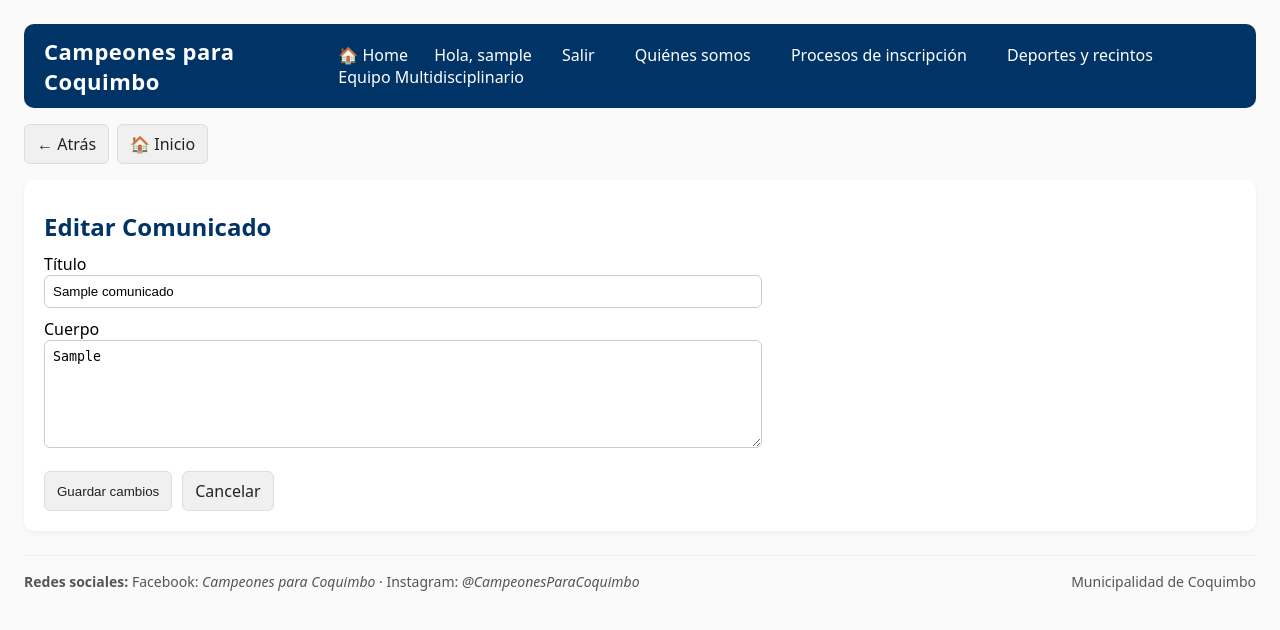
After one commit to carolinaopazo01-byte/proyecto, a Django app: page /comunicados/1/editar/ in a window 1280 px wide. The commit adds this page. Shown: the top 630 px of the page. Run offline with Django 5.2, Linux system fonts and the light colour scheme; a user stored in the database is signed in; tables that the repository leaves empty hold one stand-in row (values such as "Sample post").

Commit message:
Actualización 14 oct (01)

```diff
--- a/applications/core/urls.py
+++ b/applications/core/urls.py
@@ -28,6 +28,8 @@ urlpatterns = [
 
     path("comunicados/", views.comunicados_list, name="comunicados_list"),
     path("comunicados/nuevo/", views.comunicado_create, name="comunicado_create"),
+    path("comunicados/<int:comunicado_id>/editar/", views.comunicado_edit, name="comunicado_edit"),
+    path("comunicados/<int:comunicado_id>/eliminar/", views.comunicado_delete, name="comunicado_delete"),
 
     path("reportes/inasistencias/", views.reporte_inasistencias, name="reporte_inasistencias"),
     path("reportes/asistencia/clase/<int:clase_id>/", views.reporte_asistencia_por_clase, name="reporte_asistencia_por_clase"),
--- a/applications/core/views.py
+++ b/applications/core/views.py
@@ -2,6 +2,9 @@
 from django.http import HttpResponse
 from django.shortcuts import render, redirect
 from django.views.decorators.http import require_http_methods
+from django.shortcuts import get_object_or_404
+from django.contrib import messages
+
 from .forms import CursoForm
 from .models import Comunicado, Curso
 
@@ -142,7 +145,43 @@ def comunicado_create(request):
         return render(request, "core/comunicado_create.html", {"error": "Completa título y cuerpo."})
     return render(request, "core/comunicado_create.html")
 
+# ------- Editar Comunicado -------
+@role_required(Usuario.Tipo.ADMIN, Usuario.Tipo.COORD, Usuario.Tipo.PROF, Usuario.Tipo.PROF_MULT)
+@require_http_methods(["GET", "POST"])
+def comunicado_edit(request, comunicado_id):
+    comunicado = get_object_or_404(Comunicado, id=comunicado_id)
 
+    # Solo el autor o admin/coordinador pueden editar
+    if request.user != comunicado.autor and request.user.tipo_usuario not in [Usuario.Tipo.ADMIN, Usuario.Tipo.COORD]:
+        return HttpResponse("No tienes permisos para editar este comunicado.", status=403)
+
+    if request.method == "POST":
+        titulo = (request.POST.get("titulo") or "").strip()
+        cuerpo = (request.POST.get("cuerpo") or "").strip()
+        if titulo and cuerpo:
+            comunicado.titulo = titulo
+            comunicado.cuerpo = cuerpo
+            comunicado.save()
+            messages.success(request, "Comunicado actualizado correctamente.")
+            return redirect("core:comunicados_list")
+        else:
+            messages.error(request, "Debes completar todos los campos.")
+
+    return render(request, "core/comunicado_edit.html", {"comunicado": comunicado})
+
+# ------- Eliminar Comunicado -------
+@role_required(Usuario.Tipo.ADMIN, Usuario.Tipo.COORD, Usuario.Tipo.PROF, Usuario.Tipo.PROF_MULT)
+@require_http_methods(["POST"])
+def comunicado_delete(request, comunicado_id):
+    comunicado = get_object_or_404(Comunicado, id=comunicado_id)
+
+    # Solo el autor o admin/coordinador pueden eliminar
+    if request.user != comunicado.autor and request.user.tipo_usuario not in [Usuario.Tipo.ADMIN, Usuario.Tipo.COORD]:
+        return HttpResponse("No tienes permisos para eliminar este comunicado.", status=403)
+
+    comunicado.delete()
+    messages.success(request, "Comunicado eliminado correctamente.")
+    return redirect("core:comunicados_list")
 # ------- Reportes -------
 @role_required(Usuario.Tipo.ADMIN, Usuario.Tipo.COORD)
 @require_http_methods(["GET"])
--- /dev/null
+++ b/templates/core/comunicado_edit.html
@@ -0,0 +1,25 @@
+{% extends "base.html" %}
+{% block title %}Editar Comunicado{% endblock %}
+{% block header %}Editar Comunicado{% endblock %}
+
+{% block content %}
+  <form method="post">
+    {% csrf_token %}
+    <div style="display:flex; flex-direction:column; gap:10px; max-width:700px;">
+      <label>
+        Título<br>
+        <input type="text" name="titulo" value="{{ comunicado.titulo }}" required style="width:100%; padding:8px; border:1px solid #ccc; border-radius:6px;">
+      </label>
+
+      <label>
+        Cuerpo<br>
+        <textarea name="cuerpo" rows="6" required style="width:100%; padding:8px; border:1px solid #ccc; border-radius:6px;">{{ comunicado.cuerpo }}</textarea>
+      </label>
+
+      <div style="display:flex; gap:10px; margin-top:8px;">
+        <button class="btn" type="submit">Guardar cambios</button>
+        <a class="btn" href="{% url 'core:comunicados_list' %}">Cancelar</a>
+      </div>
+    </div>
+  </form>
+{% endblock %}
```
Also changed, not shown: templates/core/comunicados_list.html (+8 -0 lines).
